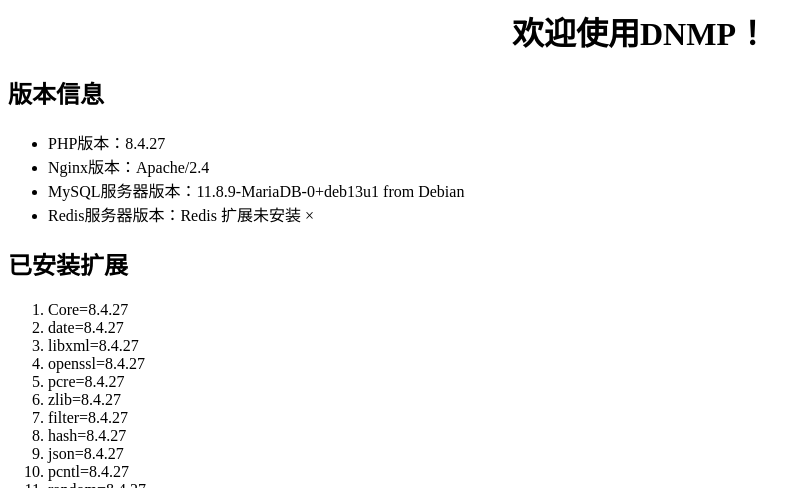
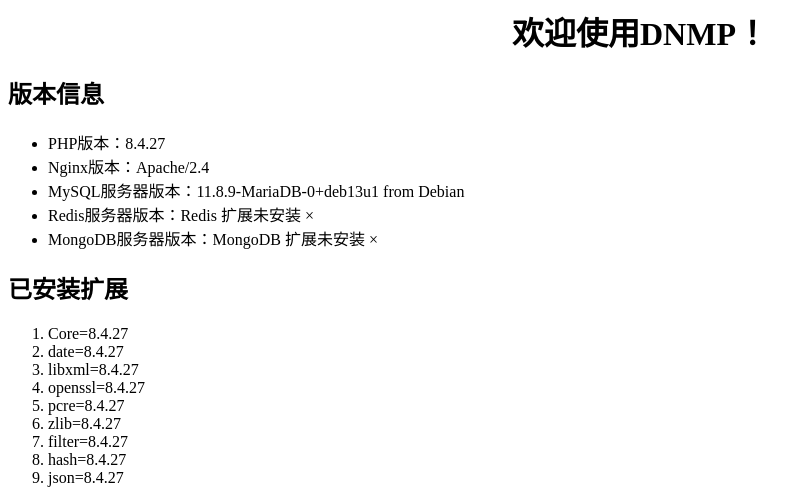
Before and after one commit to yeszao/dnmp, a PHP site: page / in a window 1280 px wide. Shown: the top 488 px of the page, without its empty margins (0-811 px from the left). Run offline with PHP 8.4, Linux system fonts and the light colour scheme.

Commit message:
Add mongodb connect example

```diff
--- a/www/localhost/index.php
+++ b/www/localhost/index.php
@@ -1,4 +1,6 @@
 <?php
+error_reporting(E_ALL);
+ini_set('display_errors', 1);
 
 echo '<h1 style="text-align: center;">欢迎使用DNMP！</h1>';
 echo '<h2>版本信息</h2>';
@@ -8,6 +10,7 @@ echo '<li>PHP版本：', PHP_VERSION, '</li>';
 echo '<li>Nginx版本：', $_SERVER['SERVER_SOFTWARE'], '</li>';
 echo '<li>MySQL服务器版本：', getMysqlVersion(), '</li>';
 echo '<li>Redis服务器版本：', getRedisVersion(), '</li>';
+echo '<li>MongoDB服务器版本：', getMongoVersion(), '</li>';
 echo '</ul>';
 
 echo '<h2>已安装扩展</h2>';
@@ -54,6 +57,27 @@ function getRedisVersion()
 }
 
 /**
+ * 获取MongoDB版本
+ */
+function getMongoVersion()
+{
+    if (extension_loaded('mongodb')) {
+        try {
+            $manager = new MongoDB\Driver\Manager('mongodb://root:123456@mongodb:27017');
+            $command = new MongoDB\Driver\Command(array('serverStatus'=>true));
+
+            $cursor = $manager->executeCommand('admin', $command);
+
+            return $cursor->toArray()[0]->version;
+        } catch (Exception $e) {
+            return $e->getMessage();
+        }
+    } else {
+        return 'MongoDB 扩展未安装 ×';
+    }
+}
+
+/**
  * 获取已安装扩展列表
  */
 function printExtensions()
```
